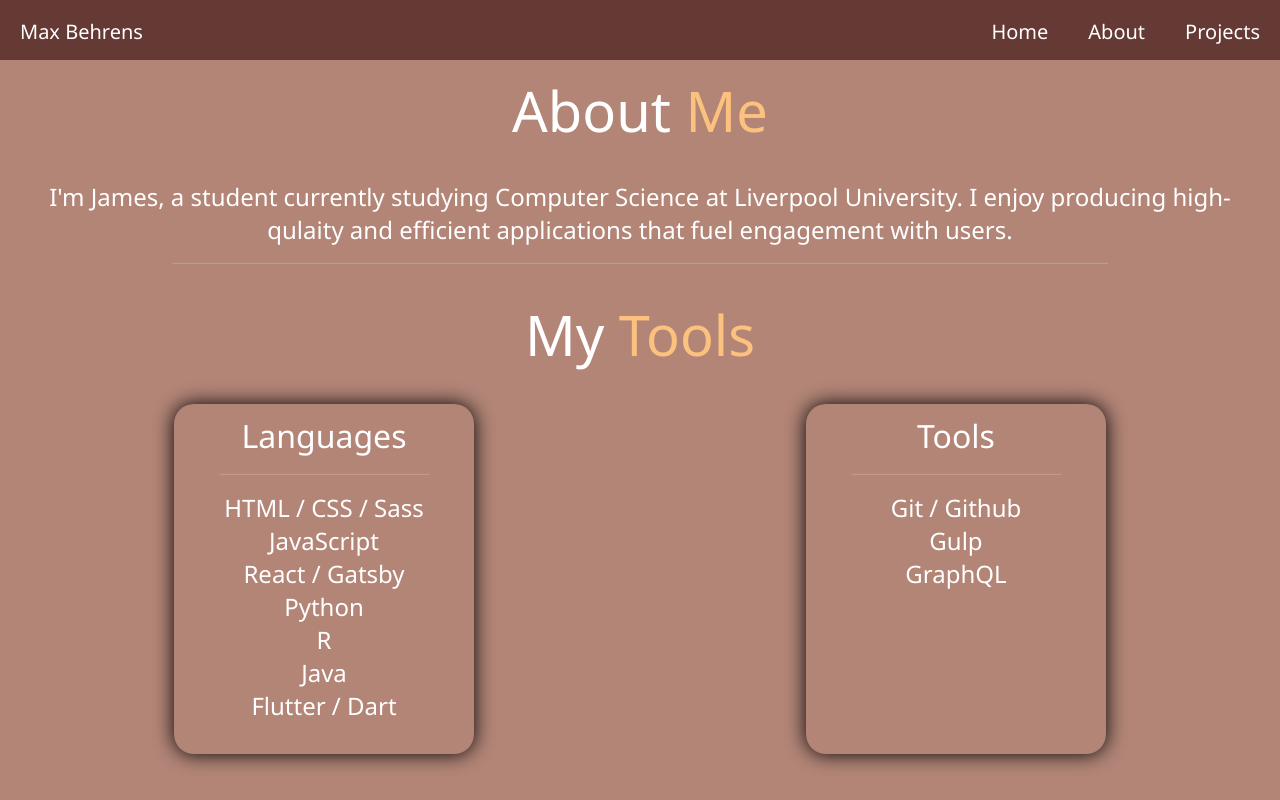
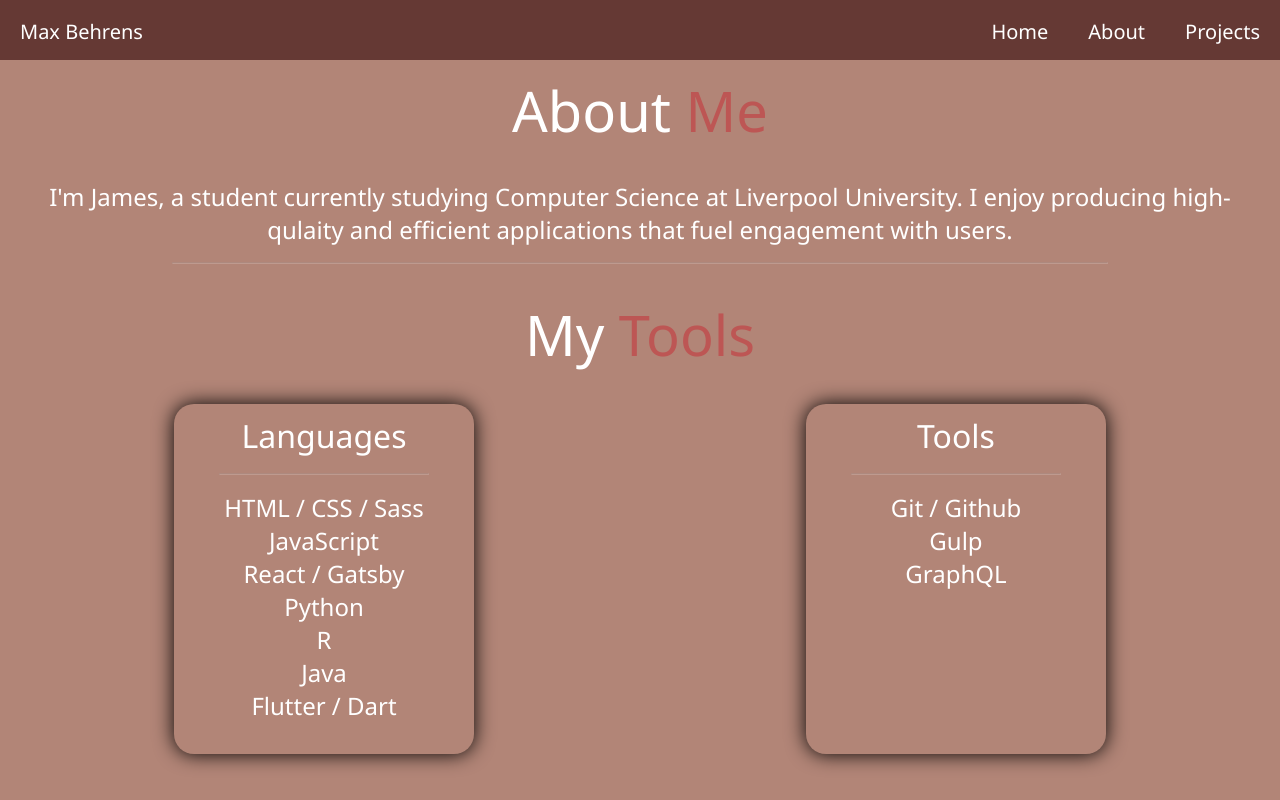
Before and after one commit to max-behrens/old-portfolio, a Gatsby site: page /about in a window 1280 px wide. Built offline with nearby package versions, Linux system fonts and the light colour scheme; Gatsby itself is replaced by a stand-in of ours.

Commit message:
secondary colour changed

```diff
--- a/src/components/layout.js
+++ b/src/components/layout.js
@@ -9,8 +9,8 @@ const theme = {
   primary: 'rgb(101,57,52)',
   primaryOpacity: 'rgba(253,155,105,0.1)',
   primaryText: 'white',
-  secondary: 'rgb(252,193,126)',
-  secondaryText: 'rgb(252,193,126)',
+  secondary: 'rgb(189,86,84)',
+  secondaryText: 'rgb(189,86,84)',
   mobileMenuOpacity: '0.95',
   mobileBreakpoint: '700px',
 
```
